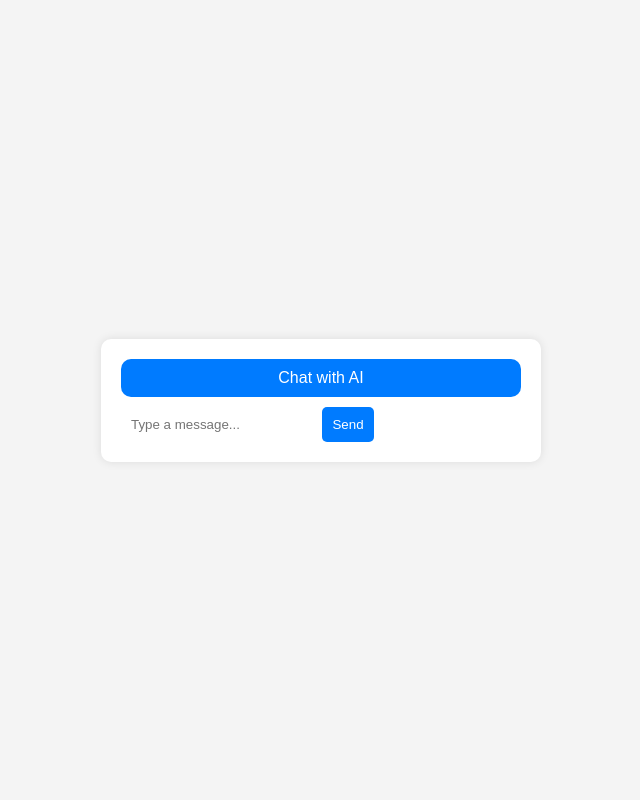
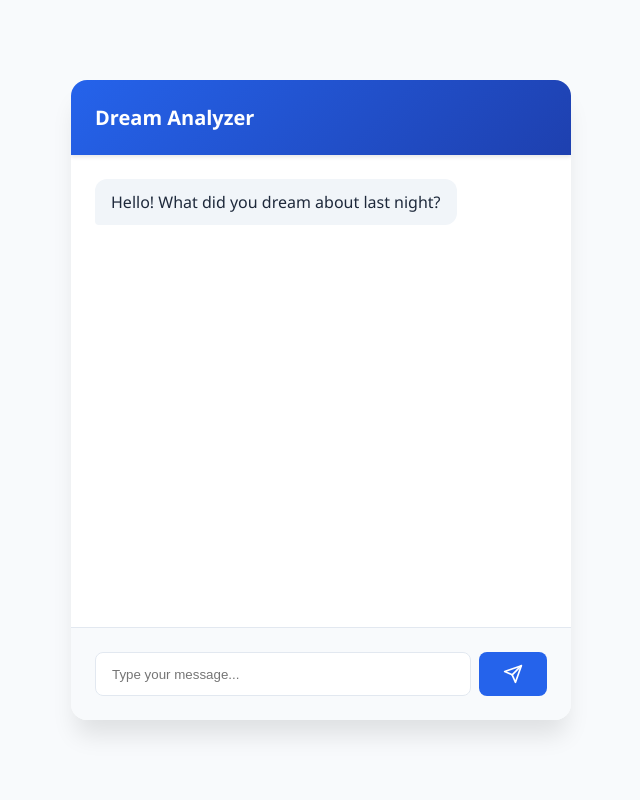
Before and after one commit to Deva-101/deerhacks2025, a Django app: page / in a window 1280 px wide. Shown: the whole page, without its empty margins (319-959 px from the left). Run offline with Django 5.2, Linux system fonts and the light colour scheme; parts of the project's set-up code (start-up, migrations or seed data) failed here and were passed over.

Commit message:
Fixed up the UI/UX

```diff
--- a/brain/brainrot/groq.py
+++ b/brain/brainrot/groq.py
@@ -60,6 +60,12 @@ thought-provoking response that includes:
    perspective. Present your interpretations as possibilities or insights
    rather than absolute truths.
 
+6. Do NOT use '**' (double asterisks). If you need to emphasize a word or phrase,
+   wrap it in single asterisks, like *this*.
+
+7. Avoid large headings or titles. Simply present your insights in paragraph form.
+
+
 While you can reference general neuroscience and dream theory, please avoid
 excessive jargon or unproven claims. Keep your explanations digestible,
 accessible, and evidence-based whenever possible. You may use creativity and
@@ -72,7 +78,6 @@ Remember:
 - Avoid diagnostic language or strict judgments about the user’s mental health.
 - The user’s privacy, comfort, and well-being are paramount.
 """
-
 # ------------------------------------------------------------------------------
 # 4. Function to Query Groq's AI Model (Allows System Prompt Override)
 # ------------------------------------------------------------------------------
--- a/brain/brainrot/templates/home.html
+++ b/brain/brainrot/templates/home.html
@@ -3,68 +3,160 @@
 <head>
     <meta charset="UTF-8">
     <meta name="viewport" content="width=device-width, initial-scale=1.0">
-    <title>Chatbox</title>
+    <title>Dream Analysis</title>
     <style>
+        :root {
+            --primary-color: #2563eb;
+            --secondary-color: #1e40af;
+            --bg-color: #f8fafc;
+            --text-color: #1e293b;
+        }
+
         body {
-            font-family: Arial, sans-serif;
+            font-family: 'Segoe UI', system-ui, -apple-system, sans-serif;
             margin: 0;
             padding: 0;
             display: flex;
             justify-content: center;
             align-items: center;
-            height: 100vh;
-            background-color: #f4f4f4;
+            min-height: 100vh;
+            background-color: var(--bg-color);
+            color: var(--text-color);
         }
+
         .chat-container {
-            width: 400px;
+            width: 500px;
+            height: 80vh;
             background: white;
-            border-radius: 10px;
-            box-shadow: 0 0 10px rgba(0, 0, 0, 0.1);
+            border-radius: 1rem;
+            box-shadow: 0 20px 25px -5px rgba(0, 0, 0, 0.1);
             display: flex;
             flex-direction: column;
-            padding: 20px;
+            overflow: hidden;
         }
+
         .chat-header {
-            background: #007bff;
+            background: linear-gradient(135deg, var(--primary-color), var(--secondary-color));
             color: white;
-            padding: 10px;
-            text-align: center;
-            border-radius: 10px;
-            margin-bottom: 10px;
+            padding: 1.5rem;
+            font-weight: 600;
+            font-size: 1.25rem;
+            box-shadow: 0 2px 4px rgba(0, 0, 0, 0.1);
         }
+
+        .chat-messages {
+            flex: 1;
+            padding: 1.5rem;
+            overflow-y: auto;
+            display: flex;
+            flex-direction: column;
+            gap: 1rem;
+        }
+
+        .message {
+            max-width: 80%;
+            padding: 0.75rem 1rem;
+            border-radius: 0.75rem;
+            animation: fadeIn 0.3s ease-in;
+        }
+
+        .user-message {
+            background: var(--primary-color);
+            color: white;
+            align-self: flex-end;
+            border-bottom-right-radius: 0.25rem;
+        }
+
+        .ai-message {
+            background: #f1f5f9;
+            color: var(--text-color);
+            align-self: flex-start;
+            border-bottom-left-radius: 0.25rem;
+        }
+
         .chat-input {
             display: flex;
-            border-top: 1px solid #ccc;
+            gap: 0.5rem;
+            padding: 1.5rem;
+            background: #f8fafc;
+            border-top: 1px solid #e2e8f0;
         }
+
         input {
             flex: 1;
-            padding: 10px;
-            border: none;
-            border-radius: 5px;
+            padding: 0.75rem 1rem;
+            border: 1px solid #e2e8f0;
+            border-radius: 0.5rem;
             outline: none;
+            transition: all 0.2s ease;
         }
+
+        input:focus {
+            border-color: var(--primary-color);
+            box-shadow: 0 0 0 3px rgba(37, 99, 235, 0.1);
+        }
+
         button {
-            padding: 10px;
-            background: #007bff;
+            padding: 0.75rem 1.5rem;
+            background: var(--primary-color);
             color: white;
             border: none;
+            border-radius: 0.5rem;
             cursor: pointer;
-            border-radius: 5px;
+            transition: all 0.2s ease;
+            display: flex;
+            align-items: center;
+            gap: 0.5rem;
         }
+
         button:hover {
-            background: #0056b3;
+            background: var(--secondary-color);
+            transform: translateY(-1px);
+        }
+
+        @keyframes fadeIn {
+            from {
+                opacity: 0;
+                transform: translateY(10px);
+            }
+            to {
+                opacity: 1;
+                transform: translateY(0);
+            }
+        }
+
+        @media (max-width: 640px) {
+            .chat-container {
+                width: 100%;
+                height: 100vh;
+                border-radius: 0;
+            }
         }
     </style>
 </head>
 <body>
 
 <div class="chat-container">
-    <div class="chat-header">Chat with AI</div>
+    <div class="chat-header">
+        Dream Analyzer
+    </div>
 
-    <form method="post">
+    <div class="chat-messages">
+        <!-- Example messages -->
+        <div class="message ai-message">
+            Hello! What did you dream about last night?
+        </div>
+    </div>
+
+    <form method="post" class="chat-input">
         {% csrf_token %}
-        <input type="text" name="message" placeholder="Type a message..." required>
-        <button type="submit">Send</button>
+        <input type="text" name="message" placeholder="Type your message..." required>
+        <button type="submit">
+            <svg xmlns="http://www.w3.org/2000/svg" width="20" height="20" viewBox="0 0 24 24" fill="none" stroke="currentColor" stroke-width="2" stroke-linecap="round" stroke-linejoin="round">
+                <line x1="22" y1="2" x2="11" y2="13"></line>
+                <polygon points="22 2 15 22 11 13 2 9 22 2"></polygon>
+            </svg>
+        </button>
     </form>
 </div>
 
```
Also changed, not shown: brain/brainrot/static/css/brain.css (+86 -12 lines), brain/brainrot/templates/brain.css (added, +96 -0 lines), brain/brainrot/templates/brain.html (+9 -17 lines), brain/db.sqlite3.
